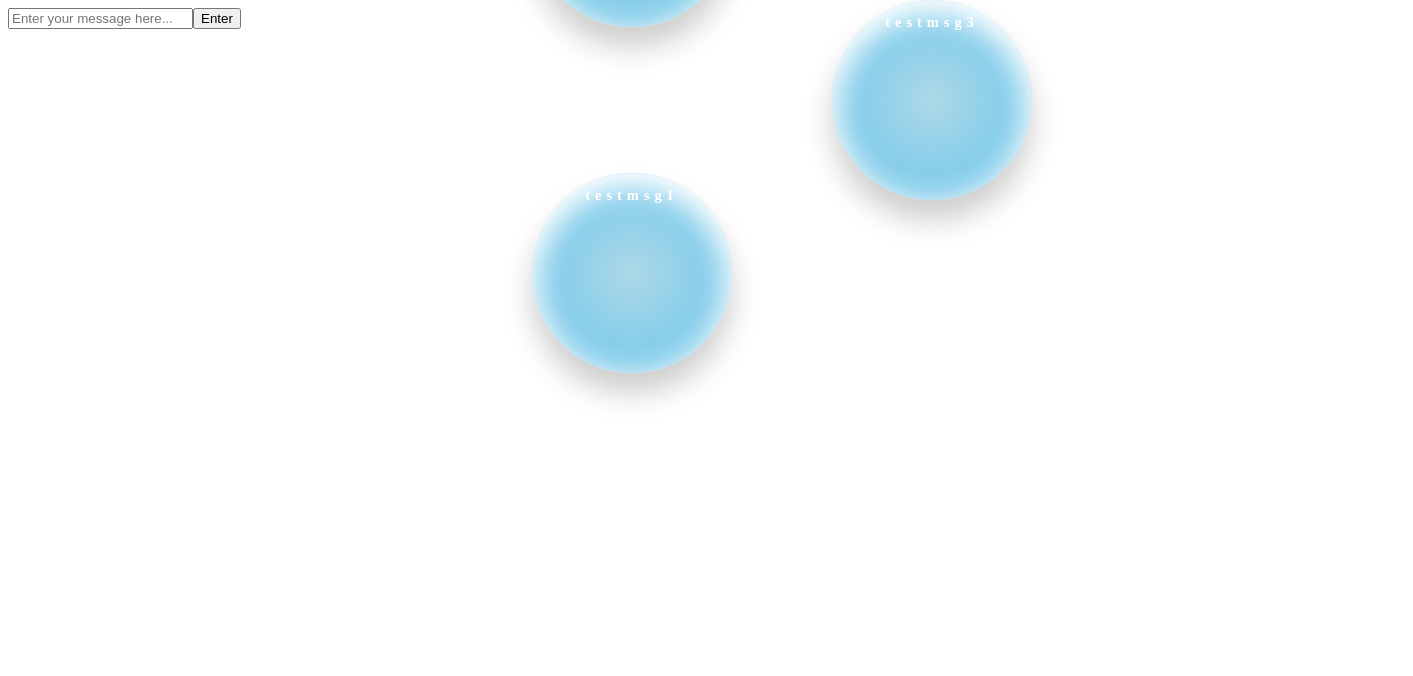
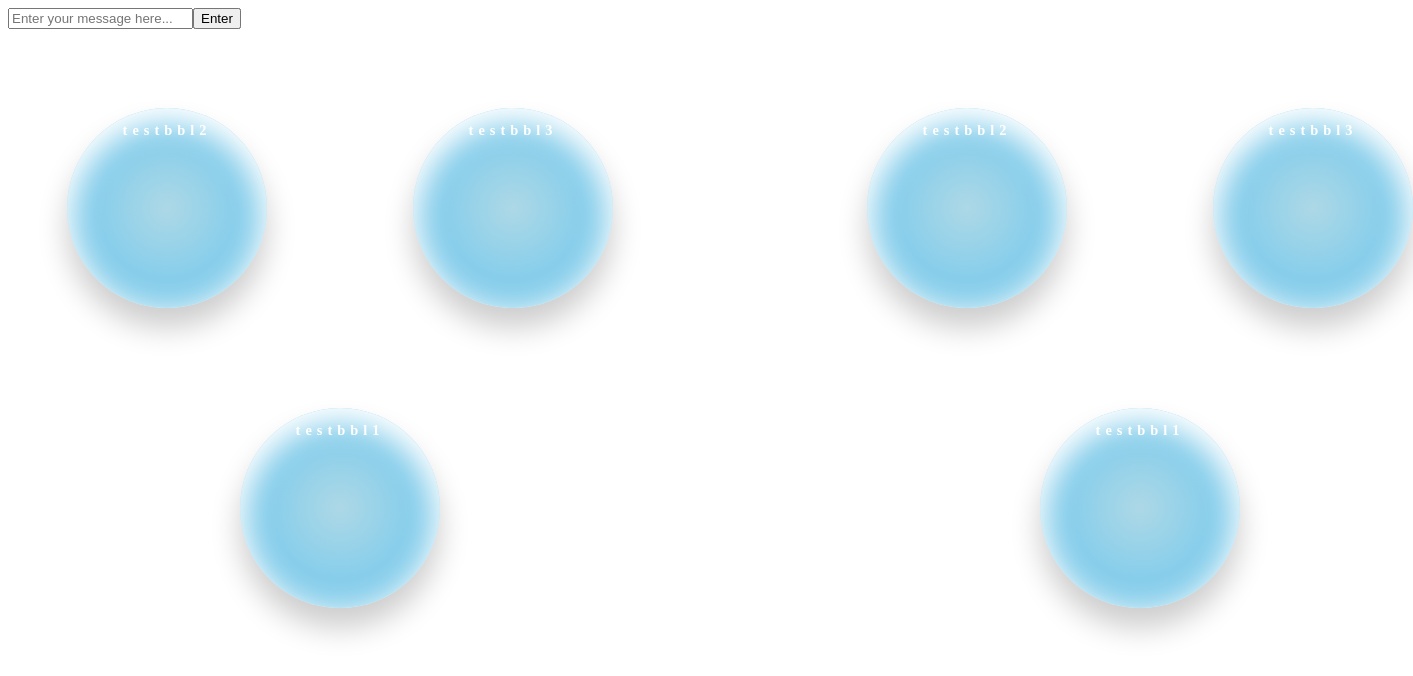
Before and after one commit to JM-Miller/Thingwheeel, a React app in the folder ThingWheel/testApp/: page / in a window 1280 px wide. Shown: the whole page, 1413 px wide, since content can reach past the window. Built offline with nearby package versions, Linux system fonts and the light colour scheme; a web font is replaced by a local one.

Commit message:
Renames all components to wheels and bubbles / add support for multiple wheels

```diff
--- a/ThingWheel/testApp/public/StyleSheet.css
+++ b/ThingWheel/testApp/public/StyleSheet.css
@@ -6,6 +6,9 @@
     .bubble.notmax:hover{
         width:230px;
         height:230px
+    }
+    .Wheel{
+        position:absolute;
     }
     .bubble{
         overflow-y:hidden;
@@ -55,6 +58,7 @@
     background: radial-gradient(lightblue, skyblue, skyblue); /* Standard syntax */
 }
 .max {
+    z-index:1;
     width: 100vw;
     height: 100vh;
     position: absolute;
--- a/ThingWheel/testApp/public/index.html
+++ b/ThingWheel/testApp/public/index.html
@@ -3,7 +3,7 @@
   <head>
     <meta charset="utf-8">
     <meta name="viewport" content="width=device-width, initial-scale=1">
-    <title>Chat App</title>
+    <title>Wheel App</title>
       <link href="StyleSheet.css" rel="stylesheet" />
   </head>
   <body>
--- a/ThingWheel/testApp/src/components/ChatMessage.js
+++ b/ThingWheel/testApp/src/components/Bubble.js
@@ -1,7 +1,7 @@
 import React from 'react';
 import $ from 'jquery';
 
-class ChatMessage extends React.Component{
+class Bubble extends React.Component{
     constructor(){
         super();
         this.state = {
@@ -38,4 +38,4 @@ class ChatMessage extends React.Component{
         }
         }
 
-export default ChatMessage;
+export default Bubble;
--- a/ThingWheel/testApp/src/components/Chat.js
+++ /dev/null
@@ -1,82 +0,0 @@
-import React from 'react';
-import ChatMessage from './ChatMessage'
-import ChatInput from './ChatInput'
-
-class Chat extends React.Component{
-    constructor(){
-        super();
-        this.state = {
-            data:{
-                Messages : this.GetTestMessages(),
-                wheelSize: 400,
-                bubbleSize: 200,
-            }
-        }
-        this.GetTestMessages = this.GetTestMessages.bind(this)
-        this.AddComment = this.AddComment.bind(this);
-        this.getRadialPosStyle = this.getRadialPosStyle.bind(this);
-    }
-
-
-    getRadialPosStyle(i, count){
-        var step = (2*Math.PI) / this.state.data.Messages.length;
-        var angle = step * i;
-        var x = Math.round(document.body.clientWidth/2 + (this.state.data.wheelSize / 2) * Math.cos(angle) - this.state.data.bubbleSize/2);
-        var y = Math.round(document.body.clientHeight/2 + (this.state.data.wheelSize / 2) * Math.sin(angle) - this.state.data.bubbleSize/2);
-        return {left: x + 'px', top: y + 'px'};
-    }
-
-    GetTestMessages(){
-        return [{
-            id : 1,
-            text : 'TestMsg1',
-            username : 'TestUser1',
-            ismax : 'false',
-            date : '1/1/2017'
-        },{
-
-            id : 2,
-            text : 'TestMsg2',
-            username : 'TestUser2',
-            ismax : 'false',
-            date : '1/2/2017'
-        },{
-            id : 3,
-            text : 'TestMsg3',
-            username : 'TestUser1',
-            ismax : 'false',
-            date : '1/4/2017'
-        },
-        ]
-    }
-    AddComment(value){
-        var Messages = this.state.data.Messages.slice();
-        Messages.push(
-        {
-            id : Messages.length + 1,
-            text : value,
-            username : 'TestCurrentUser',
-            date : Date()
-        });
-        this.setState({
-            data:{
-                wheelSize: 200,
-                bubbleSize: 200,
-                Messages : Messages
-            }});
-
-        event.preventDefault();
-    }
-
-
-    render(){
-        return (
-        <div className="chat" >
-            {this.state.data.Messages.map((msg) => {  return <div><ChatMessage text={msg.text} username={msg.username} date={msg.date} style={this.getRadialPosStyle(msg.id, this.state.data.Messages.length)}/></div>})}
-            <ChatInput commentText="" {...this.state}  addComment={this.AddComment}/>
-        </div>
-        );
-    }
-}
-
-export default Chat;
--- a/ThingWheel/testApp/src/components/ChatInput.js
+++ b/ThingWheel/testApp/src/components/TestBubbleInput.js
@@ -1,29 +1,29 @@
 import React from 'react';
 
-class ChatInput extends React.Component{
+class TestBubbleInput extends React.Component{
     constructor(props){
         super(props);
         this.state = {
             value: ""
         }
         this.handleChange = this.handleChange.bind(this);
-        this.addComment = this.addComment.bind(this);
+        this.AddBubble = this.AddBubble.bind(this);
     }
     handleChange(event){
         this.setState({value: event.target.value});
         event.preventDefault();
     }
-    addComment(){
-        this.props.addComment(this.state.value);
+    AddBubble(){
+        this.props.AddBubble(this.state.value);
         event.preventDefault();
     }
     render(){
         return(
             <div>
-                <input type="text" placeholder="Enter your message here..." onChange={this.handleChange} value={this.state.value}/><input type="submit" value="Enter" onClick={this.addComment}/>
+                <input type="text" placeholder="Enter your message here..." onChange={this.handleChange} value={this.state.value}/><input type="submit" value="Enter" onClick={this.AddBubble}/>
             </div>
             )
     }
                 }
 
-                export default ChatInput;
+                export default TestBubbleInput;
--- /dev/null
+++ b/ThingWheel/testApp/src/components/Wheel.js
@@ -0,0 +1,88 @@
+import React from 'react';
+import Bubble from './Bubble'
+import TestBubbleInput from './TestBubbleInput'
+
+class Wheel extends React.Component{
+    constructor(props){
+        super();
+        this.state = {
+            data:{
+                Bubbles : this.GetTestBubbles(),
+                wheelSize: 400,
+                bubbleSize: 200,
+                wheelX: (800 * (props.id - 1.5)),
+                wheelY: 200,
+                wheelId: 1,
+            }
+        }
+        this.GetTestBubbles = this.GetTestBubbles.bind(this)
+        this.AddBubble = this.AddBubble.bind(this);
+        this.getRadialPosStyle = this.getRadialPosStyle.bind(this);
+    }
+
+
+    getRadialPosStyle(i, count){
+        var step = (2*Math.PI) / this.state.data.Bubbles.length;
+        var angle = step * (i - 0.25);
+        var x = Math.round(document.body.clientWidth/2 + (this.state.data.wheelSize / 2) * Math.cos(angle) - this.state.data.bubbleSize/2);
+        var y = Math.round(document.body.clientHeight/2 + (this.state.data.wheelSize / 2) * Math.sin(angle) - this.state.data.bubbleSize/2);
+        return {left: (x + this.state.data.wheelX) + 'px', top: (y + this.state.data.wheelY) + 'px'};
+    }
+
+    GetTestBubbles(){
+        return [{
+            id : 1,
+            text : 'Testbbl1',
+            username : 'TestUser1',
+            ismax : 'false',
+            date : '1/1/2017'
+        },{
+
+            id : 2,
+            text : 'Testbbl2',
+            username : 'TestUser2',
+            ismax : 'false',
+            date : '1/2/2017'
+        },{
+            id : 3,
+            text : 'Testbbl3',
+            username : 'TestUser1',
+            ismax : 'false',
+            date : '1/4/2017'
+        },
+        ]
+    }
+    AddBubble(value){
+        var Bubbles = this.state.data.Bubbles.slice();
+        Bubbles.push(
+        {
+            id : Bubbles.length + 1,
+            text : value,
+            username : 'TestCurrentUser',
+            date : Date()
+        });
+        this.setState({
+            data:{
+                wheelSize: 200,
+                bubbleSize: 200,
+                wheelX: (800 * (this.props.id - 1.5)),
+                wheelY: 200,
+                wheelId: this.props.data.Wheels.length + 1,
+                Bubbles : Bubbles
+            }});
+
+        event.preventDefault();
+    }
+
+
+    render(){
+        return (
+        <div className="Wheel" >
+            {this.state.data.Bubbles.map((bbl) => {  return <div><Bubble text={bbl.text} username={bbl.username} date={bbl.date} style={this.getRadialPosStyle(bbl.id, this.state.data.Bubbles.length)}/></div>})}
+            <TestBubbleInput commentText="" {...this.state}  AddBubble={this.AddBubble}/>
+        </div>
+        );
+    }
+}
+
+export default Wheel;
--- a/ThingWheel/testApp/src/index.js
+++ b/ThingWheel/testApp/src/index.js
@@ -1,17 +1,36 @@
 // let's go!
 import React from 'react';
 import { render } from 'react-dom';
-import Chat from './components/Chat'
-import ChatMessage from './components/ChatMessage'
+import Wheel from './components/Wheel'
+import Bubble from './components/Bubble'
 
-class ChatApp extends React.Component{
+class WheelApp extends React.Component{
+    constructor(){
+        super();
+        this.state = {
+            data:{
+                Wheels : this.GetTestWheels(),
+            }
+        }
+        this.GetTestWheels = this.GetTestWheels.bind(this)
+    }
+
+    GetTestWheels(){
+        return [{
+            id : 1,
+        },
+        {
+            id : 2,
+        }];
+    }
+
     render(){
         return (
             <div>
-            <Chat/>
+            {this.state.data.Wheels.map((whl) => {  return <Wheel {...this.state} id={whl.id}/>})}
             </div>
             )
 
     }
 }
-render(<ChatApp/>, document.querySelector('#main'));
+render(<WheelApp/>, document.querySelector('#main'));
```
